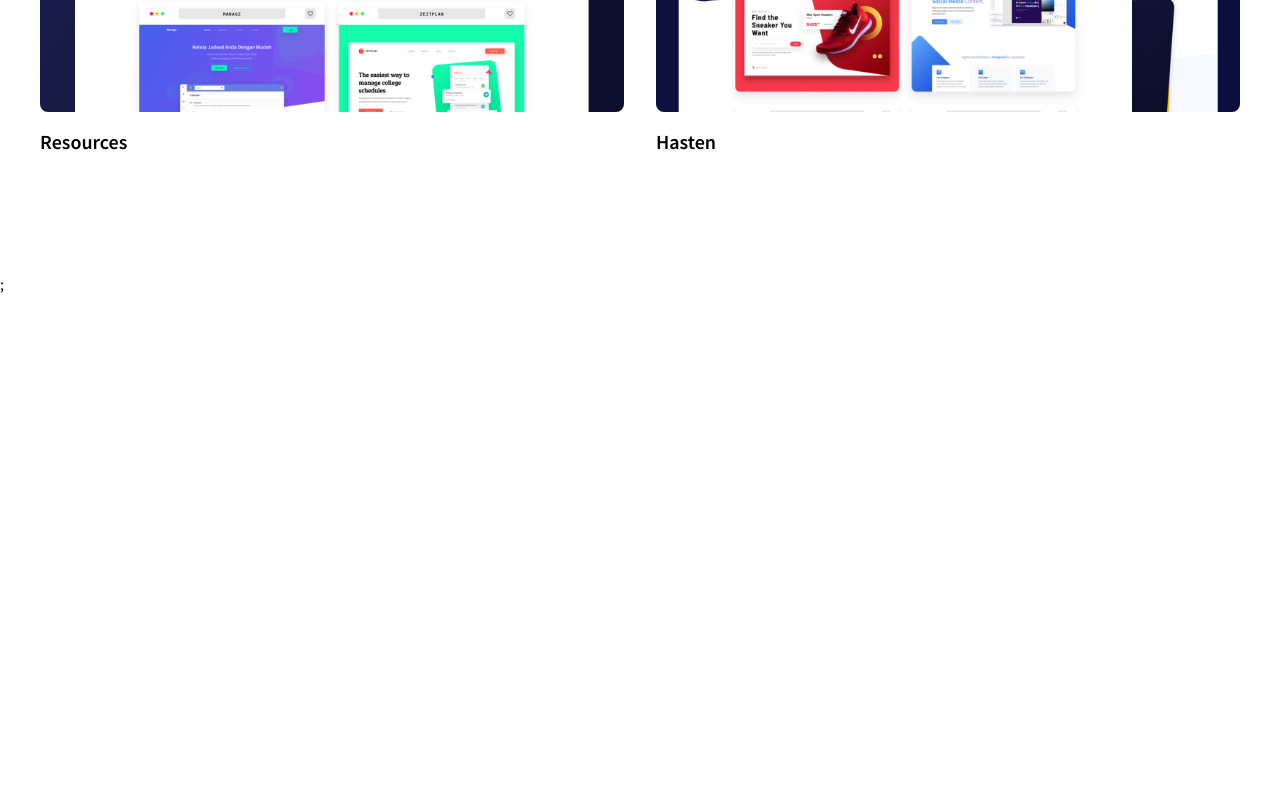
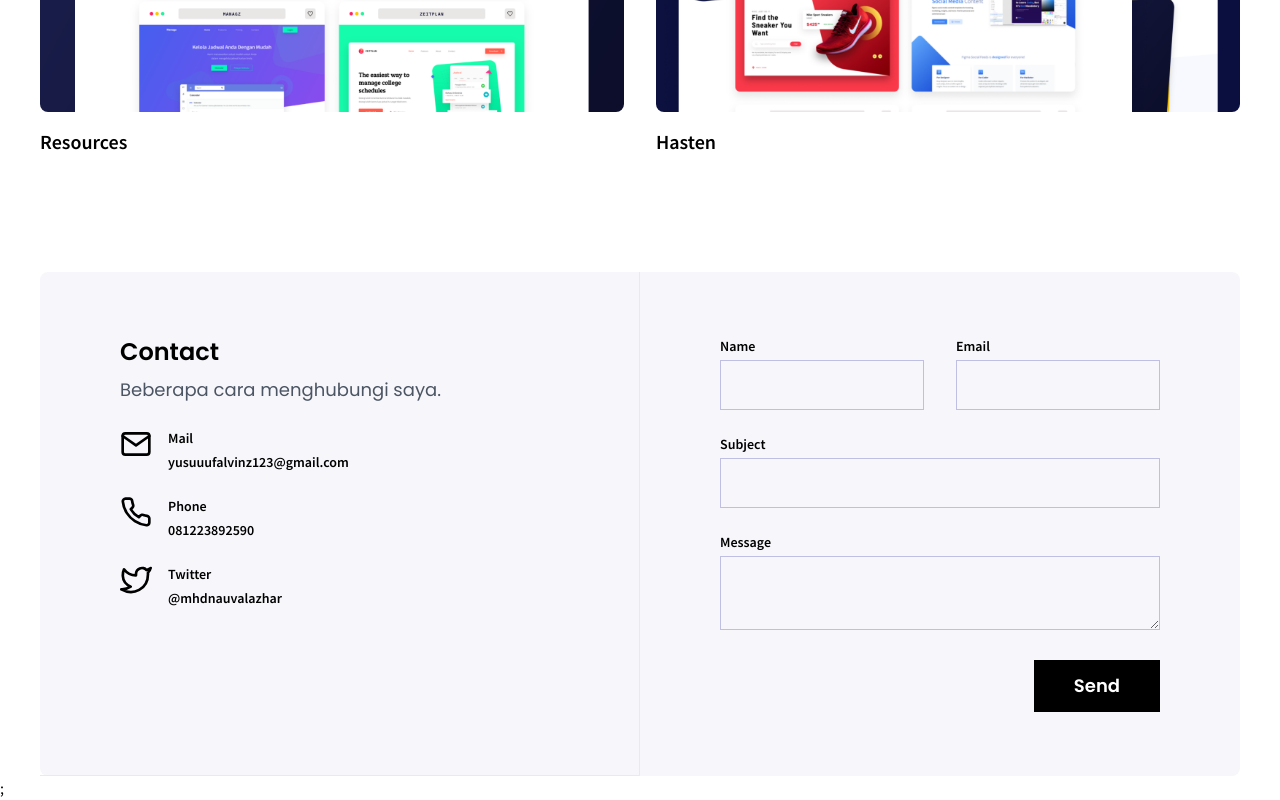
Before and after one commit to AlvinzYusuf/first-next-tailwind, a Next.js app: page / in a window 1280 px wide. Shown: the part 3300-4100 px from the top of the page. Before the commit the page ends 3596 px from the top, so only its background shows below. Built offline with nearby package versions, Linux system fonts and the light colour scheme.

Commit message:
add contact section

```diff
--- /dev/null
+++ b/components/ContactItem.js
@@ -0,0 +1,15 @@
+import classNames from "classnames";
+
+function ContactItem({ label, value, icon, classname }) {
+  return (
+    <div className={classNames("flex items-start mt-6", classname)}>
+      <img src={icon} className="w-8" alt="" />
+      <div className="ml-4">
+        <div className="text-sm font-semibold mb-1">{label}</div>
+        <div className="text-sm font-semibold">{value}</div>
+      </div>
+    </div>
+  );
+}
+
+export default ContactItem;
--- /dev/null
+++ b/components/ContactSection.js
@@ -0,0 +1,66 @@
+import React from "react";
+import Button from "./Button";
+import SectionTitle from "./Sectiontitle";
+import SectionSubTitle from "./SectionSubTitle";
+import ContactItem from "./ContactItem";
+import Field from "./Field";
+
+function ContactSection() {
+  return (
+    <section className="container mx-auto px-10 2xl:px-0" id="contact">
+      <div className="bg-primarygray flex rounded-lg flex-wrap">
+        <div className="md:w-6/12 w-full md:border-r border-b border-primarygray-200">
+          <div className="lg:py-16 lg:px-20 md:p-14 p-10">
+            <SectionTitle left>Contact</SectionTitle>
+            <SectionSubTitle left>
+              Beberapa cara menghubungi saya.
+            </SectionSubTitle>
+
+            <ContactItem
+              label="Mail"
+              value="yusuuufalvinz123@gmail.com"
+              icon="/mail.svg"
+              className="mt-10"
+            />
+            <ContactItem
+              label="Phone"
+              value="081223892590"
+              icon="/phone.svg"
+              className="mt-6"
+            />
+            <ContactItem
+              label="Twitter"
+              value="@mhdnauvalazhar"
+              icon="/twitter.svg"
+              className="mt-6"
+            />
+          </div>
+        </div>
+        <div className="md:w-6/12 w-full">
+          <form className="lg:py-16 lg:px-20 md:p-14 p-10">
+            <div className="flex flex-wrap -mx-4">
+              <div className="lg:w-6/12 w-full px-4">
+                <Field label="Name" name="name" type="text" />
+              </div>
+              <div className="lg:w-6/12 w-full px-4">
+                <Field label="Email" name="email" type="text" />
+              </div>
+            </div>
+            <Field label="Subject" name="subject" type="text" />
+            <Field
+              label="Message"
+              name="message"
+              type="textarea"
+              className="h-40"
+            />
+            <div className="text-right">
+              <Button variant="black">Send</Button>
+            </div>
+          </form>
+        </div>
+      </div>
+    </section>
+  );
+}
+
+export default ContactSection;
--- /dev/null
+++ b/components/Field.js
@@ -0,0 +1,24 @@
+function Field({ label, name, type, classname }) {
+  const addClassname = classname ? `${classname}` : "";
+  const formControlClassName = `bg-transparent border border-primarygray-300 py-3 px-6 w-full${addClassname}`;
+  return (
+    <div className="mb-6">
+      <label htmlFor={name} className="block mb-1 text-sm font-semibold">
+        {label}
+      </label>
+      {type == "text" && (
+        <input
+          type="text"
+          name={name}
+          id={name}
+          className={formControlClassName}
+        />
+      )}
+      {type == "textarea" && (
+        <textarea name={name} id={name} className={formControlClassName} />
+      )}
+    </div>
+  );
+}
+
+export default Field;
--- a/components/SkillSection.js
+++ b/components/SkillSection.js
@@ -4,7 +4,7 @@ import SectionSubTitle from "./SectionSubTitle";
 import SkillCard from "./SkillCard";
 function SkillSection() {
   return (
-    <section className="py-28 bg-primarygray" id="skills">
+    <section className="py-28 bg-primarygray" id="skill">
       <div className="container mx-auto px-10 2xl:px-0">
         <Sectiontitle>Skills</Sectiontitle>
         <SectionSubTitle>Beberapa kemampuan saya.</SectionSubTitle>
--- a/pages/index.js
+++ b/pages/index.js
@@ -1,3 +1,4 @@
+import ContactSection from "../components/ContactSection";
 import Hero from "../components/Hero";
 import PorfileSection from "../components/PorfileSection";
 import ProjectSection from "../components/ProjectSection";
@@ -10,6 +11,7 @@ export default function Home() {
       <PorfileSection />
       <SkillSection />
       <ProjectSection />
+      <ContactSection />
     </>
   );
 }
```
